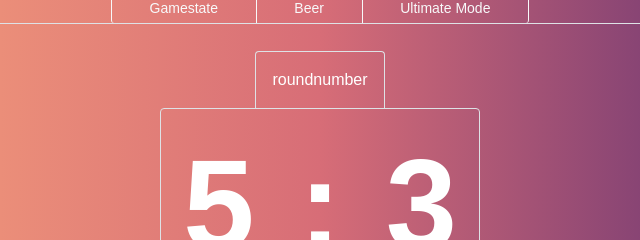
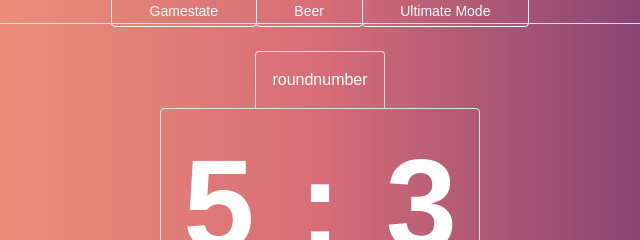
Before and after one commit to Peeetman/counter-strike-lan-party-ux, a website: page public/index.html in a window 1280 px wide. Shown: the top 240 px of the page, 320-960 px from the left. Drawn offline with nearby package versions, Linux system fonts and the light colour scheme; no server answers; a web font is replaced by a local one.

Commit message:
Rounded Corners

```diff
--- a/public/index.html
+++ b/public/index.html
@@ -27,11 +27,11 @@
                 <div>Oberzaubach LAN 2024 UX System</div>
                 <div><span>&nbsp</span></div>
             </div>
-            <div class="w-100 align-self-end">
+            <div class="w-100">
                 <div class="btn-group d-flex w-100" role="group" aria-label="Basic example">
-                  <button type="button" class="btn btn-sm btn-outline-light flex-grow-1 border-bottom-0 rounded-top">Gamestate</button>
-                  <button type="button" class="btn btn-sm btn-outline-light flex-grow-1 border-bottom-0 rounded-top">Beer</button>
-                  <button type="button" class="btn btn-sm btn-outline-light flex-grow-1 border-bottom-0 rounded-top">Ultimate Mode</button>
+                  <button type="button" class="btn btn-sm btn-outline-light flex-grow-1 rounded">Gamestate</button>
+                  <button type="button" class="btn btn-sm btn-outline-light flex-grow-1 rounded">Beer</button>
+                  <button type="button" class="btn btn-sm btn-outline-light flex-grow-1 rounded">Ultimate Mode</button>
                 </div>
             </div>
             <div class="d-flex w-100 justify-content-end">
```
